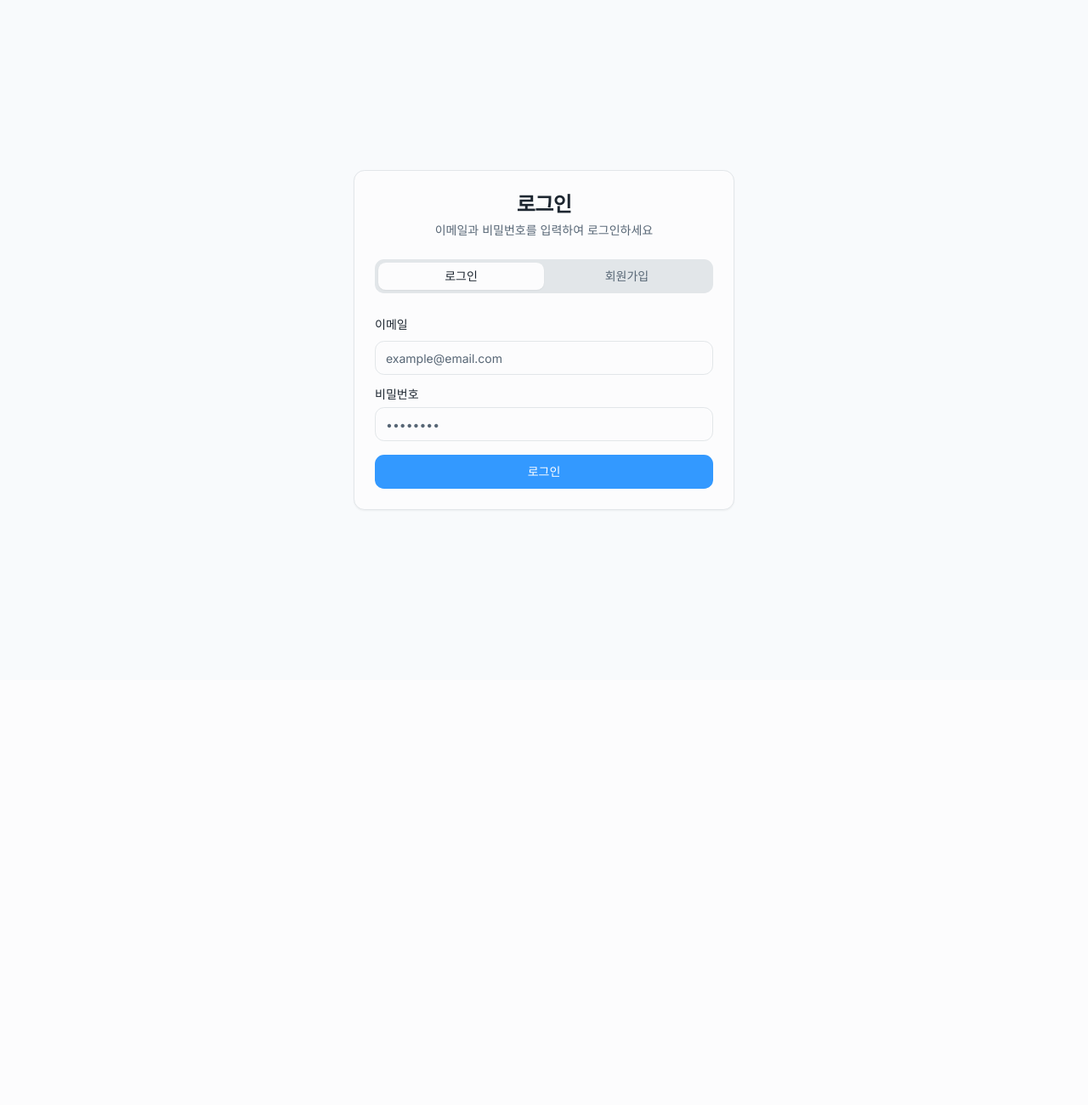
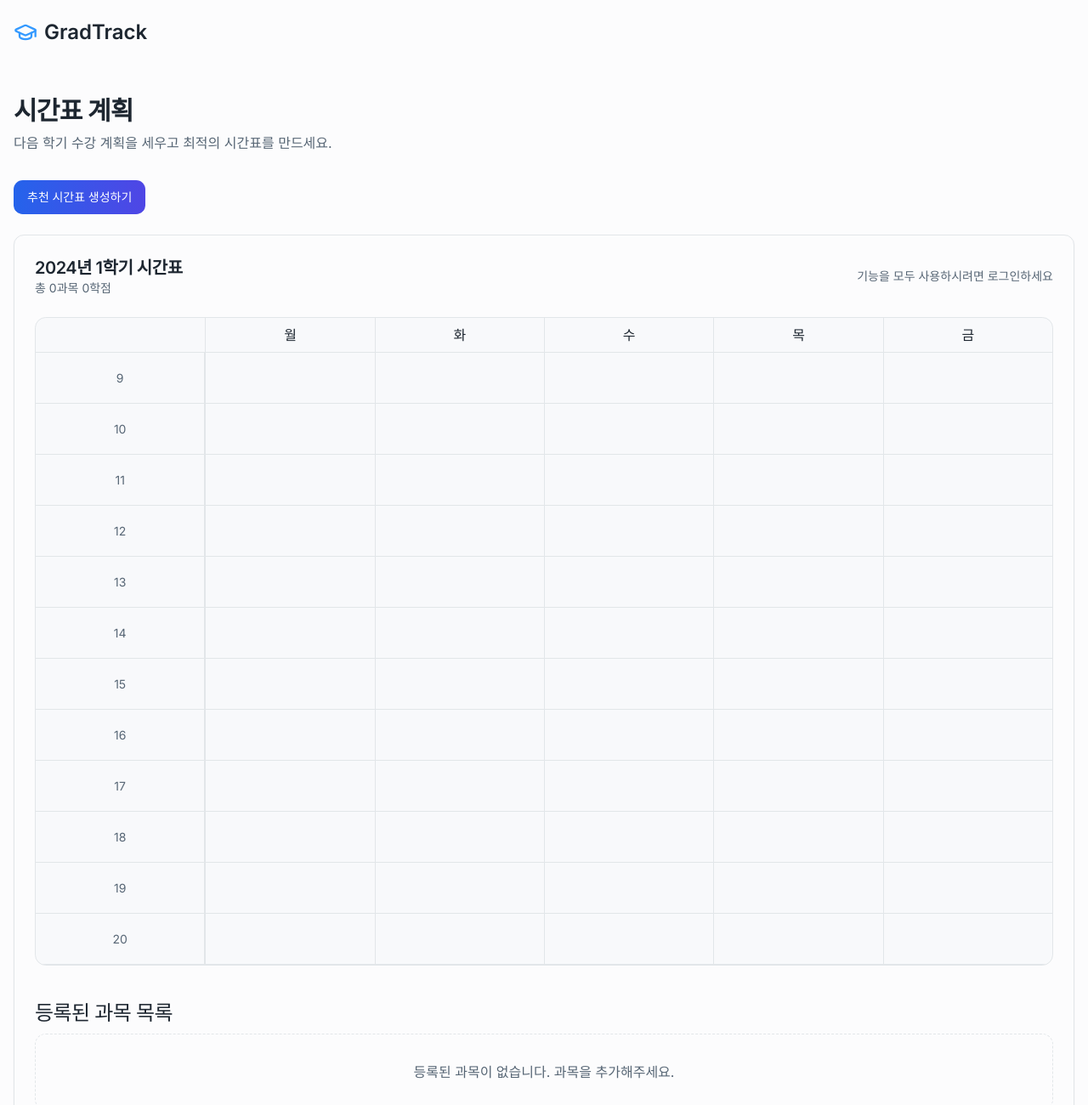
Before and after one commit to Yoonhojoon/2025_TEAM_10_FE, a React (Vite) app: page /schedule in a window 1280 px wide. Before the commit this address led to /auth. Shown: the top 1300 px of the page at 85% size. Before the commit the page ends 800 px from the top, so only its background shows below. Built offline with nearby package versions, Linux system fonts and the light colour scheme.

Commit message:
Fix: Allow viewing shared schedule without login
- Allow viewing shared schedules without requiring login.
- Update GPT prompt to ensure schedule times and days are accurate and non-overlapping.

```diff
--- a/src/App.tsx
+++ b/src/App.tsx
@@ -37,11 +37,7 @@ const App = () => (
                   <Courses />
                 </RequireAuth>
               } />
-              <Route path="/schedule" element={
-                <RequireAuth>
-                  <Schedule />
-                </RequireAuth>
-              } />
+              <Route path="/schedule" element={<Schedule />} />
               <Route path="*" element={<NotFound />} />
             </Routes>
           </AuthProvider>
--- a/src/hooks/useSchedule.ts
+++ b/src/hooks/useSchedule.ts
@@ -65,6 +65,15 @@ export const useSchedule = () => {
   }, [user, toast]);
 
   const handleAddCourse = (course: Omit<ScheduleCourse, "id">) => {
+    if (!user) {
+      toast({
+        title: "로그인 필요",
+        description: "과목 추가를 위해 로그인이 필요합니다.",
+        variant: "destructive"
+      });
+      return false;
+    }
+
     const courseExists = courses.some(existingCourse => existingCourse.code === course.code);
 
     if (courseExists) {
@@ -85,6 +94,15 @@ export const useSchedule = () => {
   };
 
   const handleDeleteCourse = (id: string) => {
+    if (!user) {
+      toast({
+        title: "로그인 필요",
+        description: "과목 삭제를 위해 로그인이 필요합니다.",
+        variant: "destructive"
+      });
+      return;
+    }
+
     setCourses(courses.filter(course => course.id !== id));
   };
 
@@ -163,7 +181,8 @@ export const useSchedule = () => {
         body: {
           userId: user.id,
           takenCourseIds,
-          categories: courseCategories
+          categories: courseCategories,
+          courseOverlapCheckPriority: true
         }
       });
 
--- a/src/pages/Schedule.tsx
+++ b/src/pages/Schedule.tsx
@@ -1,4 +1,3 @@
-
 import React, { useMemo, useState, useEffect } from "react";
 import { useSchedule } from "@/hooks/useSchedule";
 import Footer from "@/components/layout/Footer";
@@ -21,6 +20,7 @@ import { TimeConflict } from "@/types/schedule";
 import CategorySelectionModal from "@/components/schedule/CategorySelectionModal";
 import { getSharedScheduleFromUrl } from "@/utils/shareScheduleUtils";
 import { useToast } from "@/hooks/use-toast";
+import { useAuth } from "@/components/auth/AuthProvider";
 
 const Schedule = () => {
   const {
@@ -55,6 +55,7 @@ const Schedule = () => {
   const [selectedCategories, setSelectedCategories] = useState<string[]>(["전공필수", "전공선택", "전공기초"]);
   const [isViewOnlyMode, setIsViewOnlyMode] = useState(false);
   const { toast } = useToast();
+  const { user } = useAuth();
 
   useEffect(() => {
     // Check if this is a shared schedule view
@@ -133,6 +134,15 @@ const Schedule = () => {
   };
 
   const handleGenerateWithCategories = async (): Promise<void> => {
+    if (!user) {
+      toast({
+        title: "로그인 필요",
+        description: "시간표 생성을 위해 로그인이 필요합니다.",
+        variant: "destructive"
+      });
+      return Promise.resolve();
+    }
+
     setIsCategoryModalOpen(true);
     return Promise.resolve();
   };
@@ -141,6 +151,8 @@ const Schedule = () => {
     setSelectedCategories(categories);
     handleGenerateSchedules(categories);
   };
+
+  const canEdit = user && !isViewOnlyMode;
 
   return (
     <div className="flex flex-col min-h-screen">
@@ -177,7 +189,7 @@ const Schedule = () => {
                   <CardTitle>2024년 1학기 시간표</CardTitle>
                   <CardDescription>총 {consolidatedCourses.length}과목 {totalCredits}학점</CardDescription>
                 </div>
-                {!isViewOnlyMode ? (
+                {!isViewOnlyMode && user ? (
                   <div className="flex gap-3">
                     <Button
                       onClick={() => setIsShareDialogOpen(true)}
@@ -220,6 +232,10 @@ const Schedule = () => {
                       />
                     </AlertDialog>
                   </div>
+                ) : !isViewOnlyMode ? (
+                  <div>
+                    <p className="text-sm text-muted-foreground">기능을 모두 사용하시려면 로그인하세요</p>
+                  </div>
                 ) : null}
               </CardHeader>
               <CardContent>
@@ -234,8 +250,8 @@ const Schedule = () => {
                   <div className="grid grid-cols-1 md:grid-cols-3 gap-3">
                     <ScheduleView
                       courses={consolidatedCourses}
-                      onDeleteCourse={isViewOnlyMode ? undefined : handleDeleteCourse}
-                      readOnly={isViewOnlyMode}
+                      onDeleteCourse={canEdit ? handleDeleteCourse : undefined}
+                      readOnly={isViewOnlyMode || !user}
                     />
                   </div>
                 </div>
@@ -247,7 +263,7 @@ const Schedule = () => {
 
       <Footer />
 
-      {!isViewOnlyMode && (
+      {user && !isViewOnlyMode && (
         <>
           <GeneratedSchedulesDialog
             isOpen={isScheduleDialogOpen}
```
